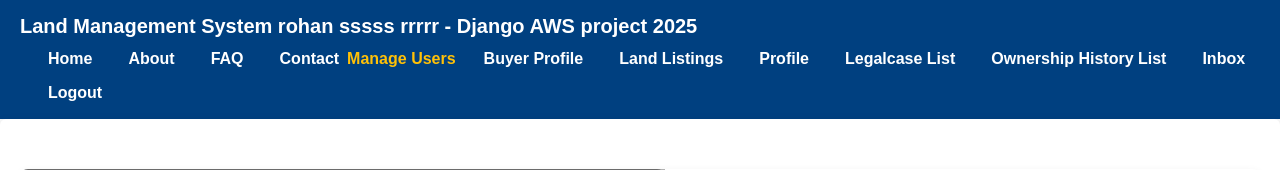
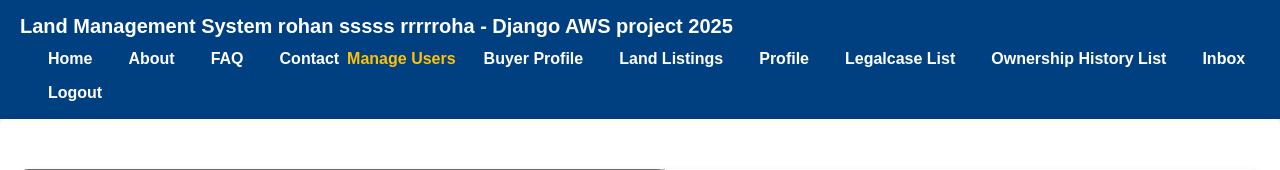
Before and after one commit to rohan98805/AWS_instance, a Django app: page / in a window 1280 px wide. Shown: the top 170 px of the page. Run offline with Django 5.2, Linux system fonts and the light colour scheme; a user stored in the database is signed in.

Commit message:
Update base.html

```diff
--- a/templates/base.html
+++ b/templates/base.html
@@ -303,7 +303,7 @@
     <!-- Navbar -->
     <nav class="navbar" role="navigation" aria-label="Main navigation">
         <div class="navbar-brand">
-            <a href="/" aria-label="LandSmart Home"> Land Management System rohan sssss rrrrr - Django AWS project 2025</a>
+            <a href="/" aria-label="LandSmart Home"> Land Management System rohan sssss rrrrroha - Django AWS project 2025</a>
         </div>
         <ul class="navbar-nav">
             <li class="nav-item"><a href="{% url 'home' %}" class="nav-link">Home</a></li>
```
